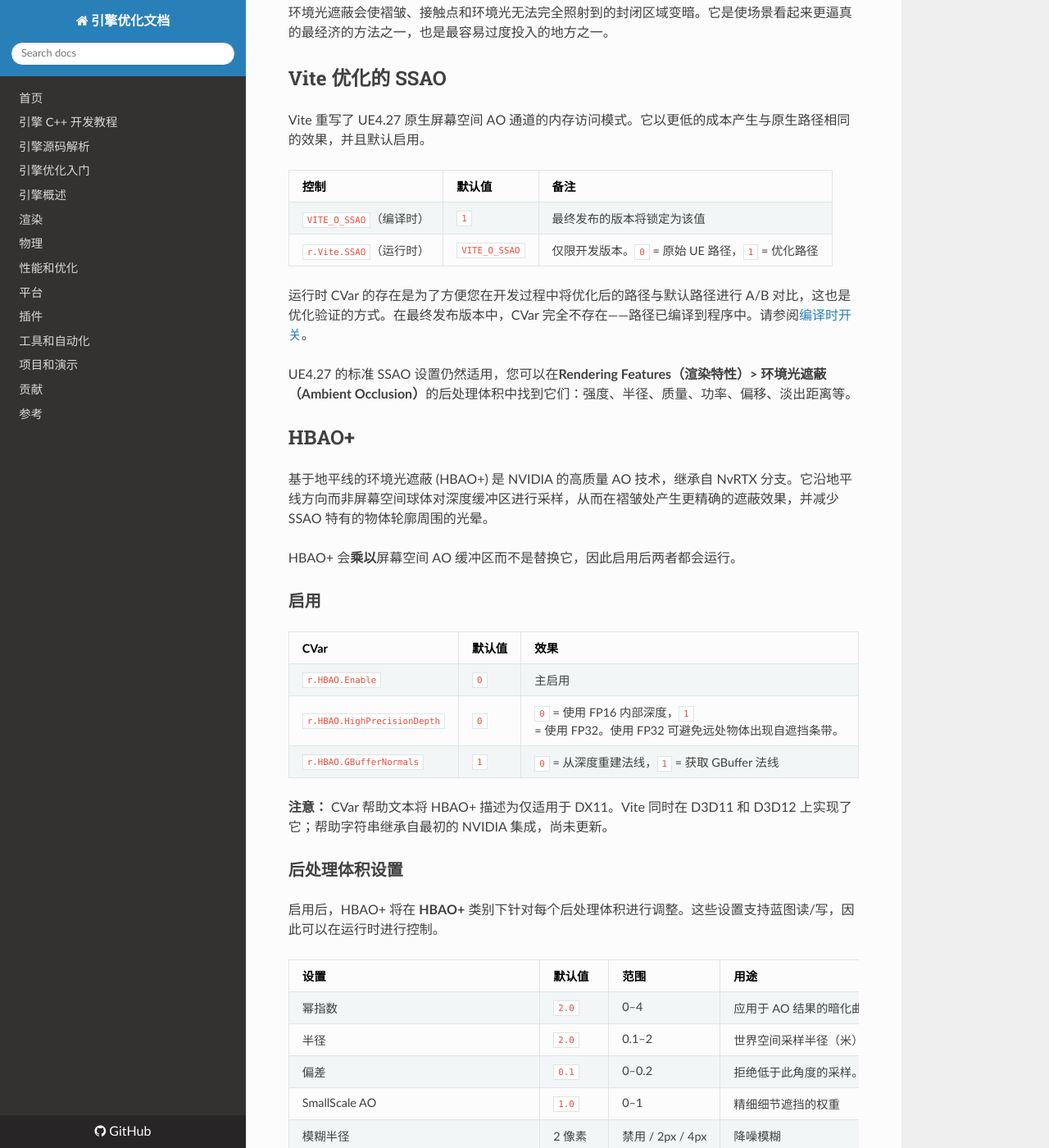
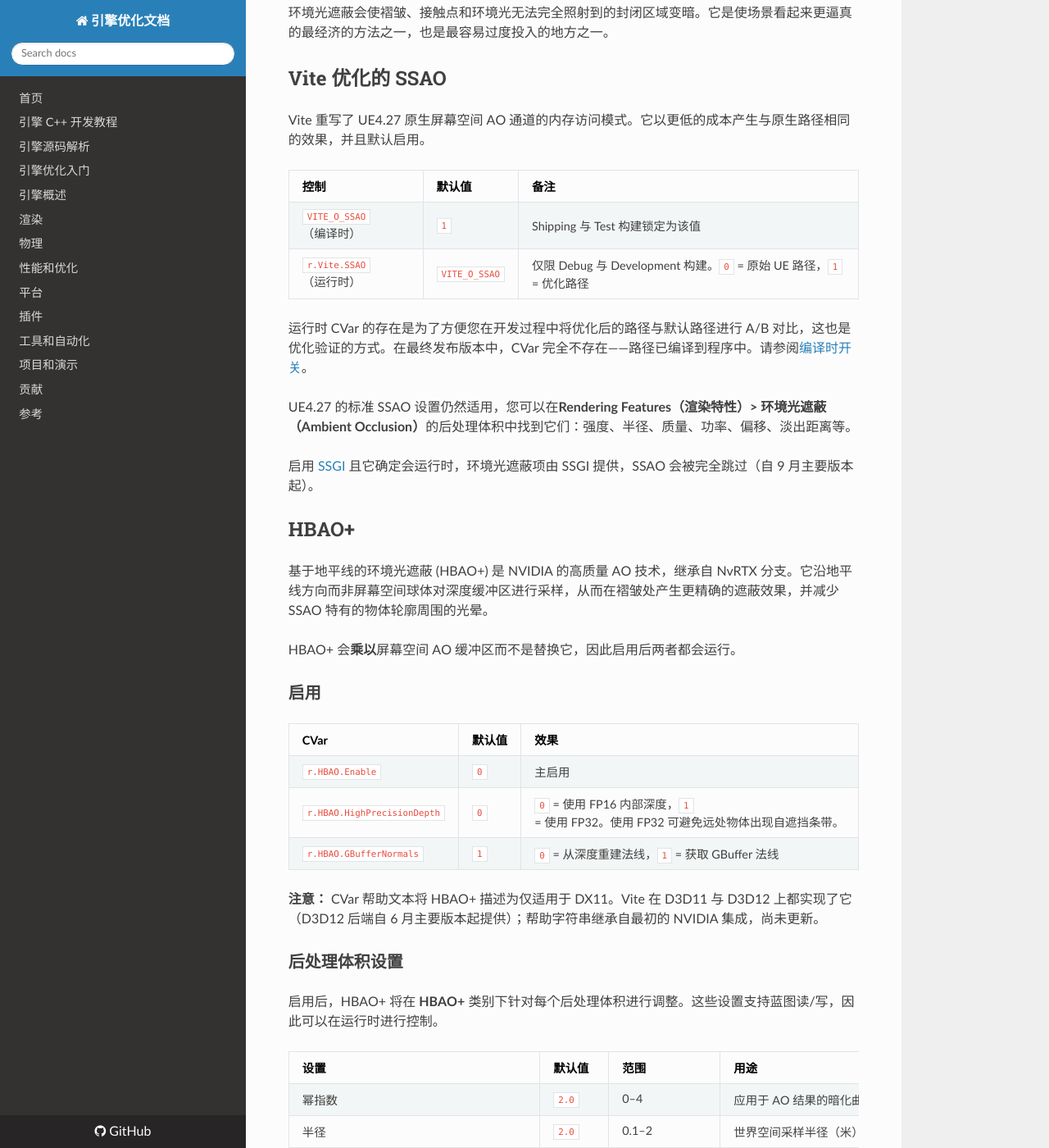
Before and after one commit to OpenHUTB/cpp, an MkDocs documentation site: the page built from docs/optimization/Rendering/Ambient-Occlusion.md, in a window 1280 px wide and 1400 px high, scrolled down 236 px. Shown: the whole window at 82% size. Built offline with MkDocs 1.6.1, drawn with Linux system fonts in a browser that asks for light colours; nearby versions of some CDN libraries; a script that is not in the unit is left out.

Commit message:
docs: 补回 AO 页的 SSGI 跳过说明与 D3D12 时间点
- 原文在标准 SSAO 设置之后有一段：SSGI 启用并确定会运行时 SSAO 被完全跳过（自 9 月主要版本起），原译缺失
- HBAO+ 注释原文写明 D3D12 后端自 6 月主要版本起提供，原译只说「同时在 D3D11 和 D3D12 上实现」
- 表格里 Shipping and Test builds / Debug and Development builds 按原文译出

```diff
--- a/docs/optimization/Rendering/Ambient-Occlusion.md
+++ b/docs/optimization/Rendering/Ambient-Occlusion.md
@@ -12,12 +12,14 @@ Vite 重写了 UE4.27 原生屏幕空间 AO 通道的内存访问模式。它以
 
 | 控制 | 默认值 | 备注 |
 |---|---|---|
-| `VITE_O_SSAO`（编译时） | `1` | 最终发布的版本将锁定为该值 |
-| `r.Vite.SSAO`（运行时） | `VITE_O_SSAO` | 仅限开发版本。`0` = 原始 UE 路径，`1` = 优化路径 |
+| `VITE_O_SSAO`（编译时） | `1` | Shipping 与 Test 构建锁定为该值 |
+| `r.Vite.SSAO`（运行时） | `VITE_O_SSAO` | 仅限 Debug 与 Development 构建。`0` = 原始 UE 路径，`1` = 优化路径 |
 
 运行时 CVar 的存在是为了方便您在开发过程中将优化后的路径与默认路径进行 A/B 对比，这也是优化验证的方式。在最终发布版本中，CVar 完全不存在——路径已编译到程序中。请参阅[编译时开关](../Performance/Compile-Time-Switches.md)。
 
 UE4.27 的标准 SSAO 设置仍然适用，您可以在**Rendering Features（渲染特性）> 环境光遮蔽（Ambient Occlusion）**的后处理体积中找到它们：强度、半径、质量、功率、偏移、淡出距离等。
+
+启用 [SSGI](./SSGI.md) 且它确定会运行时，环境光遮蔽项由 SSGI 提供，SSAO 会被完全跳过（自 9 月主要版本起）。
 
 ## HBAO+
 
@@ -34,7 +36,7 @@ HBAO+ 会**乘以**屏幕空间 AO 缓冲区而不是替换它，因此启用后
 | `r.HBAO.HighPrecisionDepth` | `0` | `0` = 使用 FP16 内部深度，`1` = 使用 FP32。使用 FP32 可避免远处物体出现自遮挡条带。 |
 | `r.HBAO.GBufferNormals` | `1` | `0` = 从深度重建法线，`1` = 获取 GBuffer 法线 |
 
-**注意：** CVar 帮助文本将 HBAO+ 描述为仅适用于 DX11。Vite 同时在 D3D11 和 D3D12 上实现了它；帮助字符串继承自最初的 NVIDIA 集成，尚未更新。
+**注意：** CVar 帮助文本将 HBAO+ 描述为仅适用于 DX11。Vite 在 D3D11 与 D3D12 上都实现了它（D3D12 后端自 6 月主要版本起提供）；帮助字符串继承自最初的 NVIDIA 集成，尚未更新。
 
 
 ### 后处理体积设置
```
